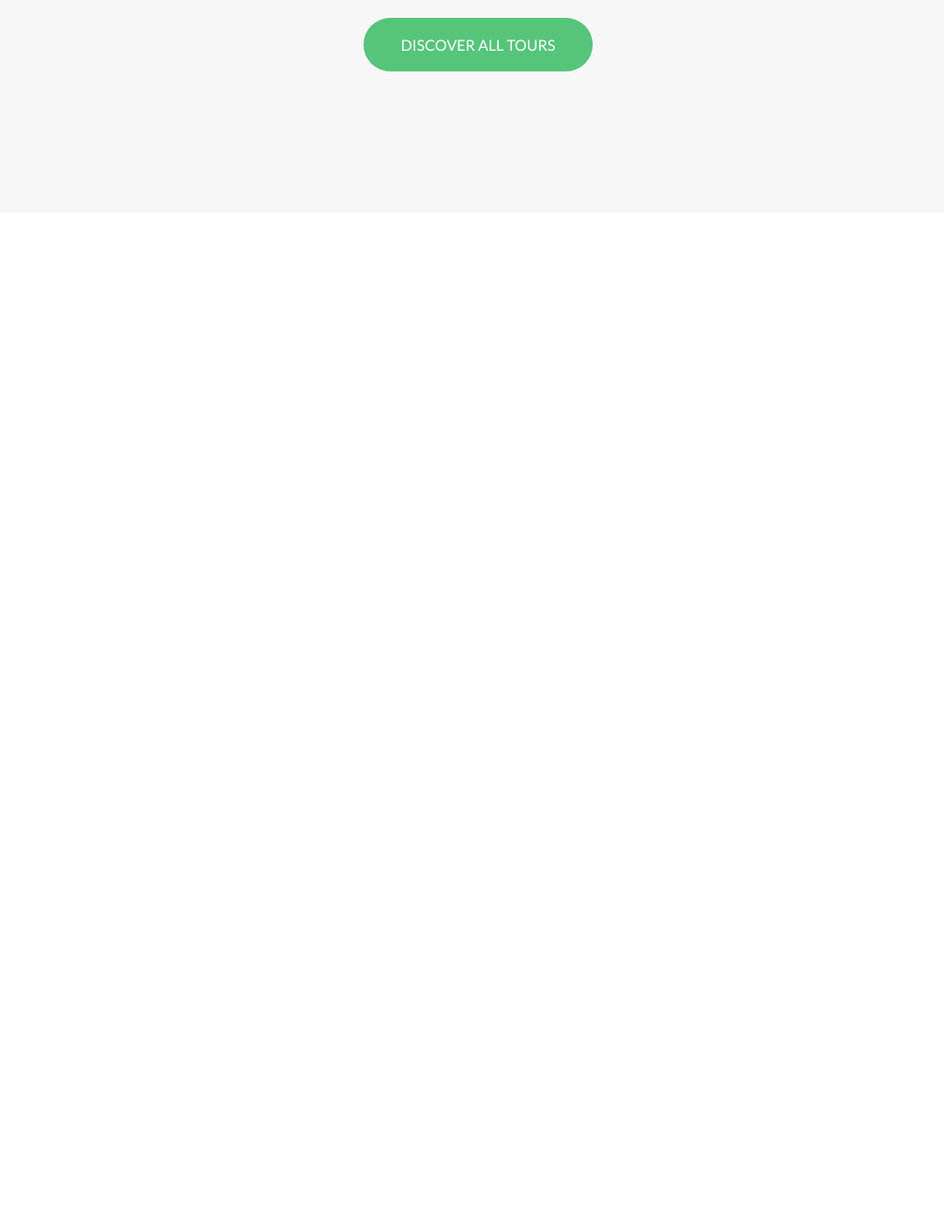
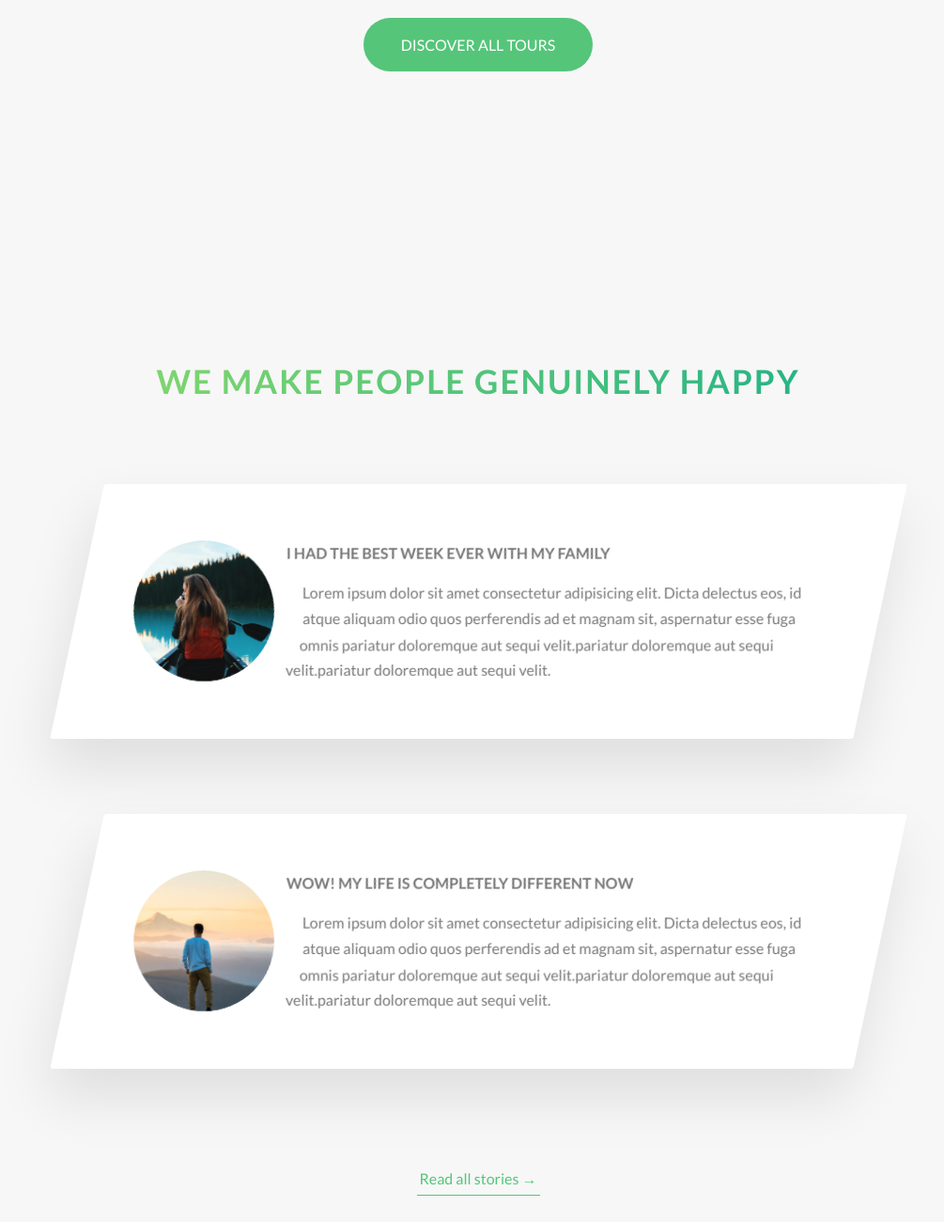
Before and after one commit to nolzart/NA-TOURS, a website: page index.html in a window 1280 px wide. Shown: the part 3112-4412 px from the top of the page at 94% size, without its empty margins (131-1136 px from the left). Before the commit the page ends 3368 px from the top, so only its background shows below. Drawn offline with Linux system fonts and the light colour scheme.

Commit message:
stories section

```diff
--- a/SASS/base/_typography.scss
+++ b/SASS/base/_typography.scss
@@ -53,7 +53,7 @@ body {
     }
 }
 
-.heading-tetiary {
+.heading-tertiary {
     font-size: $default-font-size;
     font-weight: 700;
     text-transform: uppercase;
--- /dev/null
+++ b/SASS/components/_story.scss
@@ -0,0 +1,60 @@
+.story {
+    width: 75%;
+    margin: 0 auto;
+    box-shadow: 0 3rem 6rem rgba($color-black, .1);
+    background-color: $color-white;
+    border-radius: 3px;
+    padding: 6rem;
+    padding-left:9rem;
+    font-size: $default-font-size;
+    transform: skewX(-12deg);
+
+    &__shape {
+        height: 15rem;
+        width: 15rem;
+        float: left;
+        -webkit-shape-outside: circle(50% at 50% 50%);
+        shape-outside: circle(50% at 50% 50%);
+        -webkit-clip-path: circle(50% at 50% 50%);
+        clip-path: circle(50% at 50% 50%);
+        transform: translateX(-3rem) skewX(12deg);
+        position:relative;
+        overflow:hidden;
+        border-radius: 50%;
+    }
+
+    &__text {
+        transform: skewX(12deg);
+    }
+
+    &__img {
+        height: 100%;
+        transform: translateX(-4rem) scale(1.4);
+        backface-visibility: hidden;
+        transition: all .5s;
+    }
+
+    &__caption {
+        position: absolute;
+        top: 50%;
+        left: 50%;
+        transform: translate(-50%, 20%);
+        color: $color-white;
+        text-transform: uppercase;
+        text-align: center;
+        font-size: 1.7rem;
+        opacity: 0;
+        transition: all .5s;
+        backface-visibility: hidden;
+    }
+
+    &:hover &__caption{
+        opacity: 1;
+        transform: translate(-50%, -50%);
+    }
+
+    &:hover &__img {
+        transform: translateX(-4rem) scale(1);
+        filter: blur(3px) brightness(80%);
+    }
+}
--- a/SASS/main.scss
+++ b/SASS/main.scss
@@ -11,6 +11,7 @@
 @import "./components/card";
 @import "./components/composition";
 @import "./components/feature-box";
+@import "./components/story";
 
 @import "./layout/grid";
 @import "./layout/header";
--- a/SASS/pages/_home.scss
+++ b/SASS/pages/_home.scss
@@ -26,4 +26,7 @@
     margin-top: -10rem;
 }
 
-//auosjfbvaoerp´wb
+.section-stories {
+    padding: 15rem 0;
+    background-color:$color-gray-light-1;
+}
--- a/index.html
+++ b/index.html
@@ -41,11 +41,11 @@
 
             <div class="row">
                 <div class="col-1-of-2">
-                    <h3 class="heading-tetiary u-margin-bottom-small">You're going to fall in love with nature</h3>
+                    <h3 class="heading-tertiary u-margin-bottom-small">You're going to fall in love with nature</h3>
                     <p class="paragraph">
                         Lorem ipsum dolor sit, amet consectetur adipisicing elit. Suscipit ex ad, quas vero iure recusandae, quos omnis consectetur maxime officiis magnam pariatur iusto cum atque nemo, molestiae nobis minus! Ab inventore consequatur vitae repudiandae, fugit commodi alias? Amet, facere accusamus!
                     </p>
-                    <h3 class="heading-tetiary u-margin-bottom-small">Live adventurous like your never have before</h3>
+                    <h3 class="heading-tertiary u-margin-bottom-small">Live adventurous like your never have before</h3>
                     <p class="paragraph">
                         Lorem ipsum dolor sit, amet consectetur adipisicing elit. Suscipit ex ad, quas vero iure recusandae, quos omnis consectetur maxime officiis magnam pariatur.
                     </p>
@@ -67,7 +67,7 @@
                 <div class="col-1-of-4">
                     <div class="feature-box">
                         <i class="feature-box__icon icon-basic-world"></i>
-                        <h3 class="heading-tetiary u-margin-bottom-small">Explore the world</h3>
+                        <h3 class="heading-tertiary u-margin-bottom-small">Explore the world</h3>
                         <p class="feature-box__text">
                             Lorem ipsum dolor sit amet consectetur adipisicing elit. Temporibus, neque?
                         </p>
@@ -77,7 +77,7 @@
                 <div class="col-1-of-4">
                     <div class="feature-box">
                         <i class="feature-box__icon icon-basic-compass"></i>
-                        <h3 class="heading-tetiary u-margin-bottom-small"> Meet the nature</h3>
+                        <h3 class="heading-tertiary u-margin-bottom-small"> Meet the nature</h3>
                         <p class="feature-box__text">
                             Lorem ipsum dolor sit amet consectetur adipisicing elit. Temporibus, neque?
                         </p>
@@ -87,7 +87,7 @@
                 <div class="col-1-of-4">
                     <div class="feature-box">
                         <i class="feature-box__icon icon-basic-map"></i>
-                        <h3 class="heading-tetiary u-margin-bottom-small">Find your way</h3>
+                        <h3 class="heading-tertiary u-margin-bottom-small">Find your way</h3>
                         <p class="feature-box__text">
                             Lorem ipsum dolor sit amet consectetur adipisicing elit. Temporibus, neque?
                         </p>
@@ -97,7 +97,7 @@
                 <div class="col-1-of-4">
                     <div class="feature-box">
                         <i class="feature-box__icon icon-basic-heart"></i>
-                        <h3 class="heading-tetiary u-margin-bottom-small">Live a healthier life</h3>
+                        <h3 class="heading-tertiary u-margin-bottom-small">Live a healthier life</h3>
                         <p class="feature-box__text">
                             Lorem ipsum dolor sit amet consectetur adipisicing elit. Temporibus, neque?
                         </p>
@@ -222,6 +222,44 @@
                 <a href="#" class="btn btn--green">Discover all tours</a>
             </div>
         </section>
+        <section class="section-stories">
+            <div class="u-center-text u-margin-bottom-big">
+                <h2 class="heading-secondary">
+                    We make people genuinely happy
+                </h2>
+            </div>
+            <div class="row">
+                <div class="story">
+                    <figure class="story__shape">
+                        <img src="img/nat-8.jpg" alt="Person on a tour" class="story__img">
+                        <figcaption class="story__caption">Mary Smith</figcaption>
+                    </figure>
+                    <div class="story__text">
+                        <h3 class="heading-tertiary u-margin-bottom-small">I had the best week ever with my family</h3>
+                        <p>
+                            Lorem ipsum dolor sit amet consectetur adipisicing elit. Dicta delectus eos, id atque aliquam odio quos perferendis ad et magnam sit, aspernatur esse fuga omnis pariatur doloremque aut sequi velit.pariatur doloremque aut sequi velit.pariatur doloremque aut sequi velit.
+                        </p>
+                    </div>
+                </div>
+            </div>
+            <div class="row">
+                <div class="story">
+                    <figure class="story__shape">
+                        <img src="img/nat-9.jpg" alt="Person on a tour" class="story__img">
+                        <figcaption class="story__caption">Jack Wilson</figcaption>
+                    </figure>
+                    <div class="story__text">
+                        <h3 class="heading-tertiary u-margin-bottom-small">WOW! my life is completely different now</h3>
+                        <p>
+                            Lorem ipsum dolor sit amet consectetur adipisicing elit. Dicta delectus eos, id atque aliquam odio quos perferendis ad et magnam sit, aspernatur esse fuga omnis pariatur doloremque aut sequi velit.pariatur doloremque aut sequi velit.pariatur doloremque aut sequi velit.
+                        </p>
+                    </div>
+                </div>
+            </div>
+            <div class="u-center-text u-margin-top-huge">
+                <a href="#" class="btn-text">Read all stories &rarr;</a>
+            </div>
+        </section>
     </main>
 </body>
 
```
Also changed, not shown: css/styles.css.
